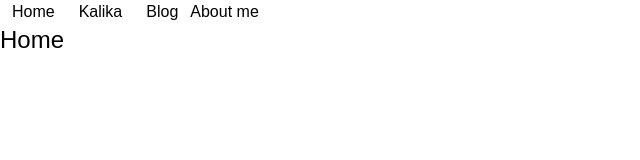
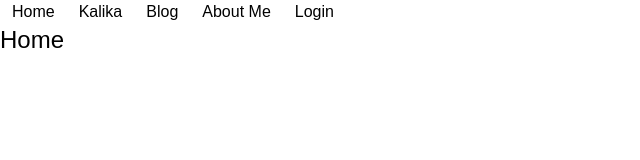
Before and after one commit to danilojezernik/kalika-devi-frontend, a Vue app: page / in a window 1280 px wide. Shown: the top 160 px of the page, without its empty margins (0-640 px from the left). Built offline with nearby package versions, Linux system fonts and the light colour scheme.

Commit message:
Second commit: adding routes, navbar, axios,...

```diff
--- a/src/components/Header/Header.vue
+++ b/src/components/Header/Header.vue
@@ -1,10 +1,8 @@
 <script setup lang="ts">
 import { RouterLink } from 'vue-router'
+import { HEADER } from '@/shared/global-const/global.const'
 </script>
 
 <template>
-  <RouterLink class="p-3" to="/">Home</RouterLink>
-  <RouterLink class="p-3" to="/kalika">Kalika</RouterLink>
-  <RouterLink class="p-3" to="/blog">Blog</RouterLink>
-  <RouterLink to="/about-me">About me</RouterLink>
+  <RouterLink v-for="links in HEADER" :class="links.class" :to="links.to">{{ links.title }}</RouterLink>
 </template>
--- a/src/router/index.ts
+++ b/src/router/index.ts
@@ -5,6 +5,7 @@ import Blog from '@/core/pages/public/Blog/Blog.vue'
 import NotFound from '@/core/pages/public/404/NotFound.vue'
 import BlogId from '@/core/pages/public/BlogId/BlogId.vue'
 import AboutMe from '@/core/pages/public/AboutMe/AboutMe.vue'
+import Login from '@/core/pages/public/Login/Login.vue'
 
 const router = createRouter({
   history: createWebHistory(import.meta.env.BASE_URL),
@@ -35,6 +36,11 @@ const router = createRouter({
       component: BlogId
     },
     {
+      path: '/login',
+      name: 'login',
+      component: Login
+    },
+    {
       path: '/:pathMatch(.*)*',
       name: 'NotFound',
       component: NotFound
--- /dev/null
+++ b/src/shared/global-const/global.const.ts
@@ -0,0 +1,8 @@
+// Global constants for header links
+export const HEADER = [
+  {class: 'p-3', to: '/', title: 'Home' },
+  {class: 'p-3', to: '/kalika', title: 'Kalika' },
+  {class: 'p-3', to: '/blog', title: 'Blog' },
+  {class: 'p-3', to: '/about-me', title: 'About Me' },
+  {class: 'p-3', to: '/login', title: 'Login' },
+]
```
